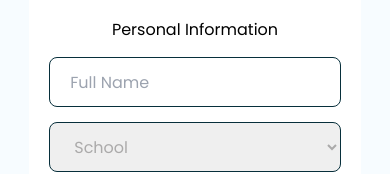
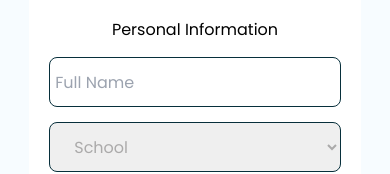
Before and after one commit to Quadry01/pairme-web, a React (Create React App) app: page /signup in a window 390 px wide. Shown: the part 422-596 px from the top of the page. Built offline with nearby package versions, Linux system fonts and the light colour scheme.

Commit message:
input padding test

```diff
--- a/src/pages/Signup/Signup.css
+++ b/src/pages/Signup/Signup.css
@@ -82,7 +82,7 @@
   border: solid 1px #072f3b;
   width: 100%;
   border-radius: 8px;
-  padding-left: 20px;
+  padding: 0px 20px;
   margin-bottom: 15px;
 }
 .department-drpdwn {
@@ -307,6 +307,10 @@ select:valid {
     width: 85%;
     top: 150px;
   }
+  .name-input {
+    padding: 5px;
+  }
+
   .gender-drpdwn {
     height: 50px;
     border: solid 1px #072f3b;
```
